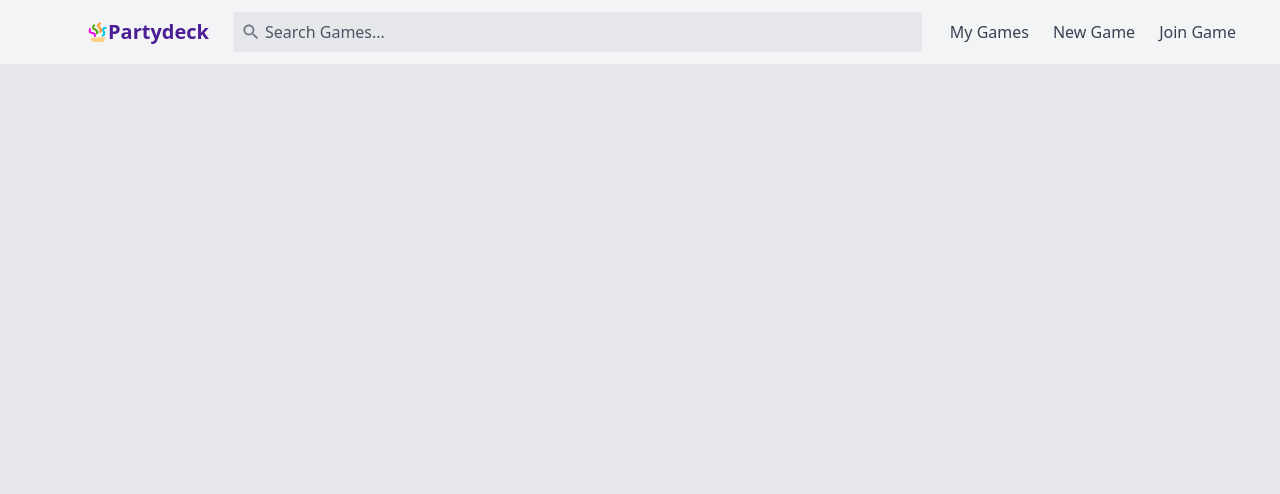
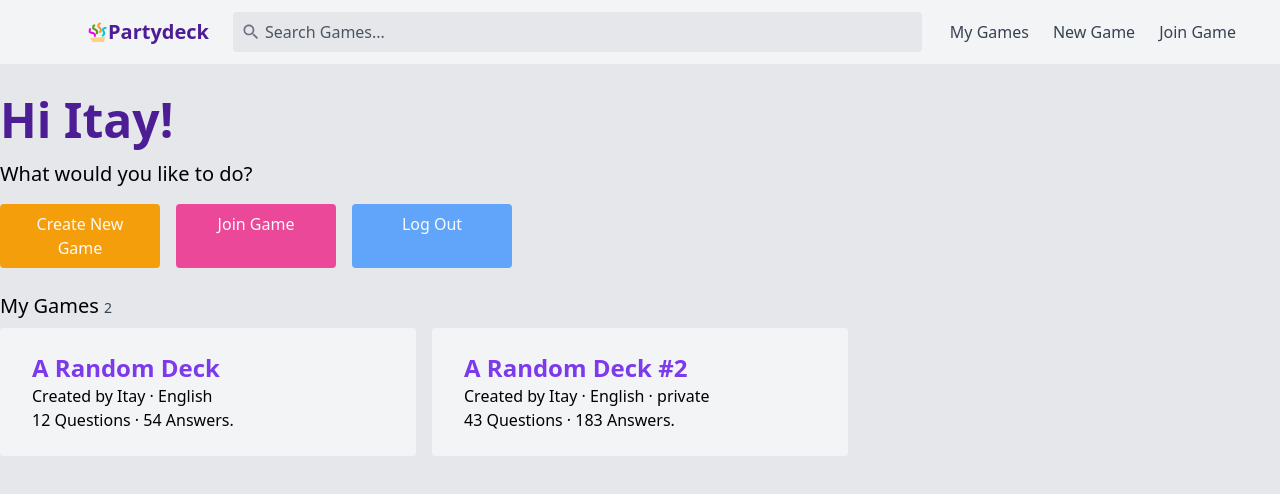
Before and after one commit to itays123/partydeck, a React (Create React App) app in the folder panel/: page / in a window 1280 px wide. Shown: the top 494 px of the page. Built offline with nearby package versions, Linux system fonts and the light colour scheme.

Commit message:
FEATURE: User profile

```diff
--- a/panel/src/App.js
+++ b/panel/src/App.js
@@ -1,6 +1,7 @@
 import { BrowserRouter, Route } from 'react-router-dom';
 import AuthContextProvider from './auth/AuthContext';
 import Login from './auth/login/Login';
+import Profile from './auth/profile/Profile';
 import Register from './auth/register/Register';
 import GameView from './game/view/GameView';
 import Navbar from './shared/Navigation/Navbar';
@@ -12,9 +13,14 @@ function App() {
       <AuthContextProvider>
         <div className="app w-screen h-screen bg-gray-200 mx-0 overflow-y-hidden relative">
           <Navbar />
-          <Route exact path="/"></Route>
+          <Route exact path="/">
+            <Profile />
+          </Route>
           <Route path="/game/:id">
             <GameView />
+          </Route>
+          <Route path="/user/:id">
+            <Profile />
           </Route>
           <Route path="/login">
             <Login />
--- a/panel/src/auth/AuthContext.js
+++ b/panel/src/auth/AuthContext.js
@@ -10,8 +10,9 @@ export function useAuthContext() {
 const AuthContextProvider = ({ children }) => {
   const dummyData = {
     isSignedIn: true,
+    logout() {},
     user: {
-      _id: '',
+      _id: '1',
       name: 'Itay',
       games: [
         {
--- /dev/null
+++ b/panel/src/auth/profile/HomepageActions.js
@@ -0,0 +1,44 @@
+import { Link } from 'react-router-dom';
+import { useAuthContext } from '../AuthContext';
+
+const HomepageActions = () => {
+  const { user, logout } = useAuthContext();
+  return (
+    <header className="homepage-actions mt-8  px-8 md:px-0">
+      <h1 className="text-3xl md:text-4xl lg:text-5xl font-bold text-purple-900">
+        Hi {String(user.name).split(' ')[0]}!
+      </h1>
+      <h2 className="mt-4 text-xl">What would you like to do?</h2>
+      <div className="grid grid gird-cols-1 md:grid-cols-3 w-full md:w-3/4 lg:w-2/3 max-w-lg mt-4 gap-4">
+        <Link
+          className="px-4 py-2 bg-yellow-500 text-gray-50 rounded focus:outline-none transition duration-500 ease-in-out transform hover:-translate-y-1 hover:scale-110 text-center"
+          to="/create"
+        >
+          Create New Game
+        </Link>
+        <a
+          className="px-4 py-2 bg-pink-500 text-gray-50 rounded focus:outline-none transition duration-500 ease-in-out transform hover:-translate-y-1 hover:scale-110 text-center"
+          href="/"
+        >
+          {/* TODO: Live game address */}
+          Join Game
+        </a>
+        <a
+          className="px-4 py-2 bg-blue-400 text-gray-50 rounded focus:outline-none transition duration-500 ease-in-out transform hover:-translate-y-1 hover:scale-110 text-center"
+          href="/"
+          onClick={() => logout()}
+        >
+          Log Out
+        </a>
+      </div>
+      <h3 className="mt-6 text-xl -mb-6">
+        <span>My Games </span>
+        <span className="font-thin text-gray-700 text-sm">
+          {user.games.length}
+        </span>
+      </h3>
+    </header>
+  );
+};
+
+export default HomepageActions;
--- /dev/null
+++ b/panel/src/auth/profile/Profile.js
@@ -0,0 +1,18 @@
+import { useProfile } from './useProfile';
+import { useParams } from 'react-router-dom';
+import GameList from '../../shared/GameList/GameList';
+import UserDetails from './UserDetails';
+import HomepageActions from './HomepageActions';
+
+const Profile = () => {
+  const { id } = useParams();
+  const profile = useProfile(id);
+  return (
+    <div className="profile container mx-auto">
+      {id ? <UserDetails profile={profile} /> : <HomepageActions />}
+      <GameList games={profile.games} sharedAuthor={profile} />
+    </div>
+  );
+};
+
+export default Profile;
--- /dev/null
+++ b/panel/src/auth/profile/UserDetails.js
@@ -0,0 +1,17 @@
+const UserDetails = ({ profile }) => {
+  return (
+    <header className="user-details mt-8 px-8 md:px-0">
+      <h1 className="text-3xl md:text-4xl lg:text-5xl font-bold text-purple-900">
+        {profile.name}
+      </h1>
+      <h3 className="text-2xl mt-6 -mb-6">
+        <span>Games Created </span>
+        <span className="font-thin text-gray-700 text-sm">
+          {profile.games.length}
+        </span>
+      </h3>
+    </header>
+  );
+};
+
+export default UserDetails;
--- a/panel/src/auth/profile/useProfile.js
+++ b/panel/src/auth/profile/useProfile.js
@@ -1,4 +1,8 @@
+import { useAuthContext } from '../AuthContext';
+
 export function useProfile(userId) {
+  const { user } = useAuthContext();
+  if (!userId) return user;
   return {
     _id: userId,
     name: 'Itay',
```
